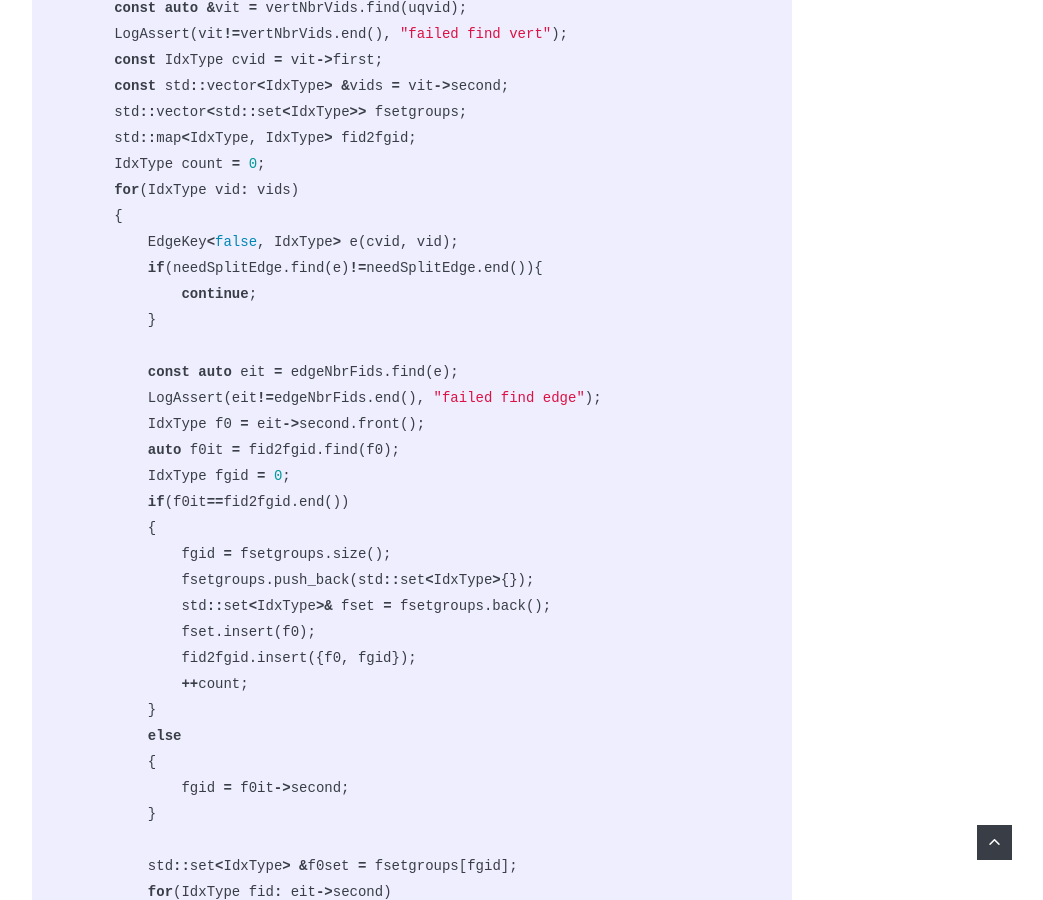
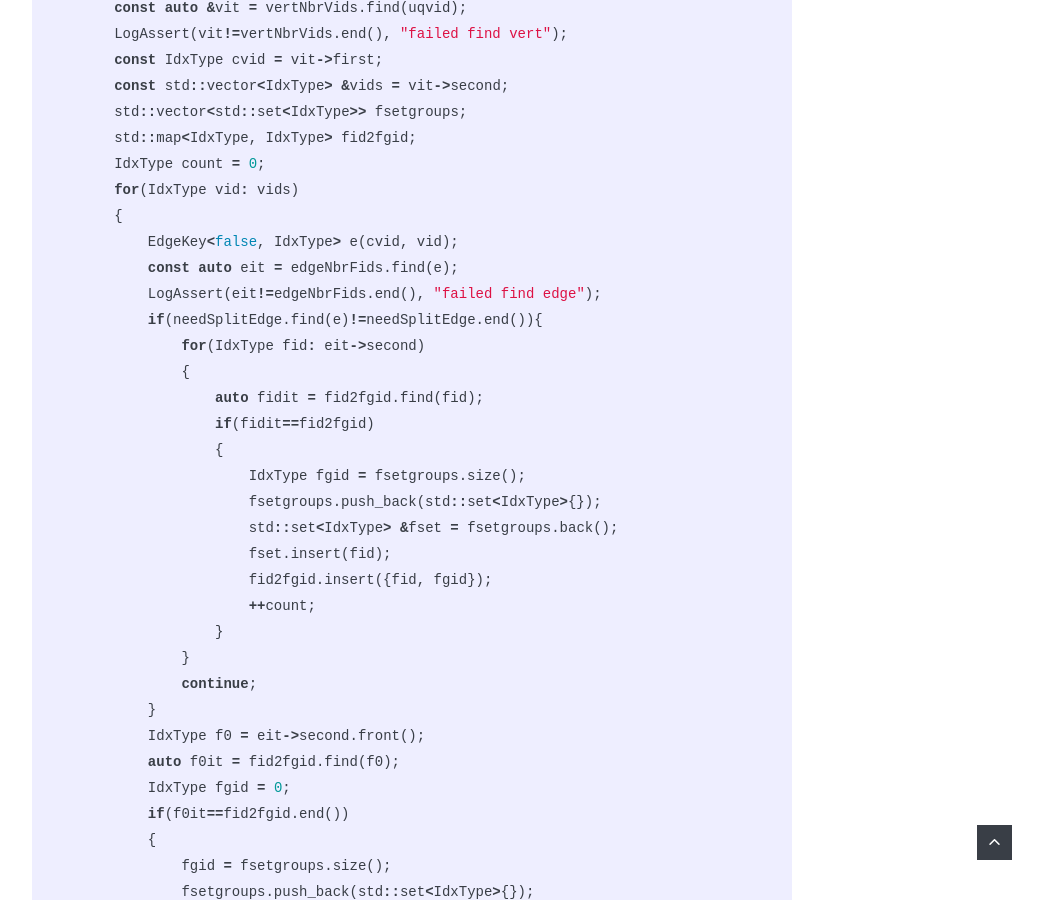
Before and after one commit to Wanglongke/wanglongke.github.io, a Jekyll site: the page built from _posts/2025-04-14-meshNonmanifoldReomval.markdown, in a window 1280 px wide and 900 px high, scrolled down 8746 px. Shown: the whole window, without its empty margins (228-1271 px from the left). Built offline with Jekyll 4.4.1, drawn with Linux system fonts in a browser that asks for light colours; nearby versions of some CDN libraries.

Commit message:
"update"

```diff
--- a/_posts/2025-04-14-meshNonmanifoldReomval.markdown
+++ b/_posts/2025-04-14-meshNonmanifoldReomval.markdown
@@ -240,12 +240,24 @@ void RemoveNonmanifoldEdge(Mesh<Real, IdxType> &mesh)
         for(IdxType vid: vids)
         {
             EdgeKey<false, IdxType> e(cvid, vid);
+            const auto eit = edgeNbrFids.find(e);
+            LogAssert(eit!=edgeNbrFids.end(), "failed find edge");
             if(needSplitEdge.find(e)!=needSplitEdge.end()){
+                for(IdxType fid: eit->second)
+                {
+                    auto fidit = fid2fgid.find(fid);
+                    if(fidit==fid2fgid)
+                    {
+                        IdxType fgid = fsetgroups.size();
+                        fsetgroups.push_back(std::set<IdxType>{});
+                        std::set<IdxType> &fset = fsetgroups.back();
+                        fset.insert(fid);
+                        fid2fgid.insert({fid, fgid});
+                        ++count;
+                    }
+                }
                 continue;
             }
-
-            const auto eit = edgeNbrFids.find(e);
-            LogAssert(eit!=edgeNbrFids.end(), "failed find edge");
             IdxType f0 = eit->second.front();
             auto f0it = fid2fgid.find(f0);
             IdxType fgid = 0;
```
